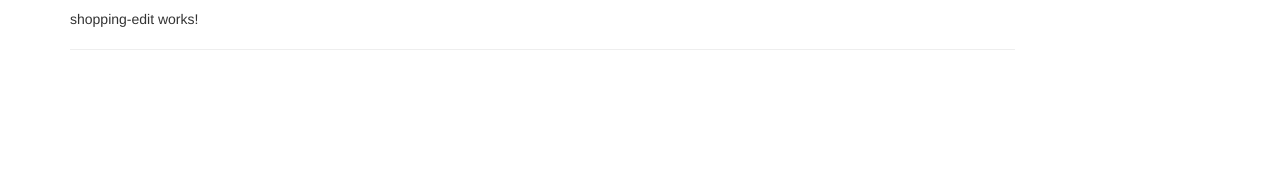
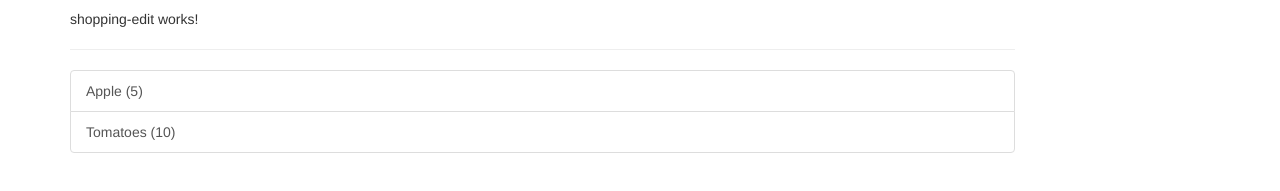
Before and after one commit to RoshanLakmal/recipe_book, an Angular app: page / in a window 1280 px wide. Shown: the part 239-430 px from the top of the page. Built offline with nearby package versions, Linux system fonts and the light colour scheme.

Commit message:
out put the ingredient list with dummy arrray data

```diff
--- a/src/app/shopping-list/shopping-list.component.html
+++ b/src/app/shopping-list/shopping-list.component.html
@@ -3,7 +3,11 @@
         <app-shopping-edit></app-shopping-edit>
         <hr>
         <ul class="list-group">
-            <a class="list-group-itme" style="cursor: pointer;"></a>
+            <a class="list-group-item"
+               style="cursor: pointer;"
+               *ngFor="let ingredient of ingredients">
+                {{ingredient.name}} ({{ingredient.amount}})
+            </a>
         </ul>
     </div>
 </div>
--- a/src/app/shopping-list/shopping-list.component.ts
+++ b/src/app/shopping-list/shopping-list.component.ts
@@ -1,5 +1,5 @@
 import { Component, OnInit } from '@angular/core';
-
+import { Ingredient } from '../shared/ingredient.model';
 @Component({
   selector: 'app-shopping-list',
   templateUrl: './shopping-list.component.html',
@@ -7,7 +7,10 @@
 })
 export class ShoppingListComponent implements OnInit {
 
-  ingredients = [];
+  ingredients: Ingredient[] = [
+    new Ingredient('Apple',5),
+    new Ingredient('Tomatoes',10)
+  ];
   constructor() { }
 
   ngOnInit() {
```
